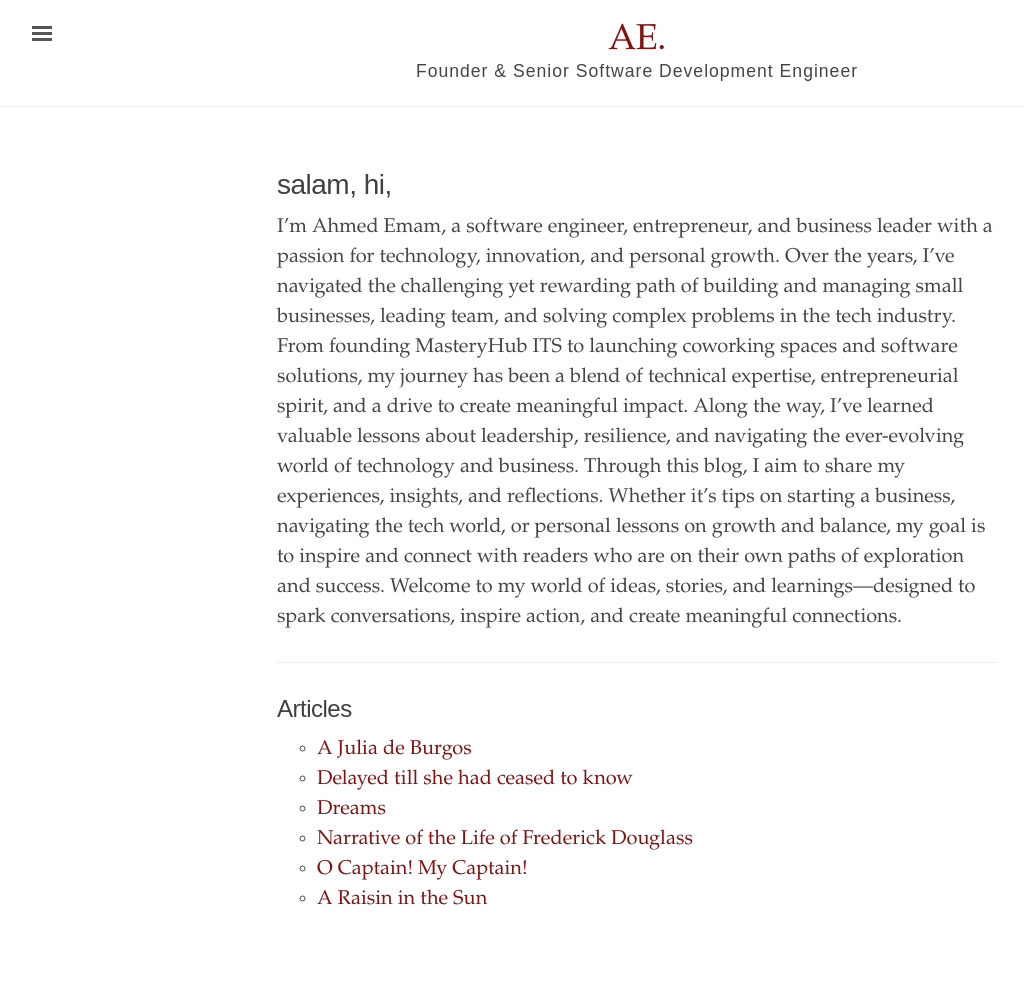
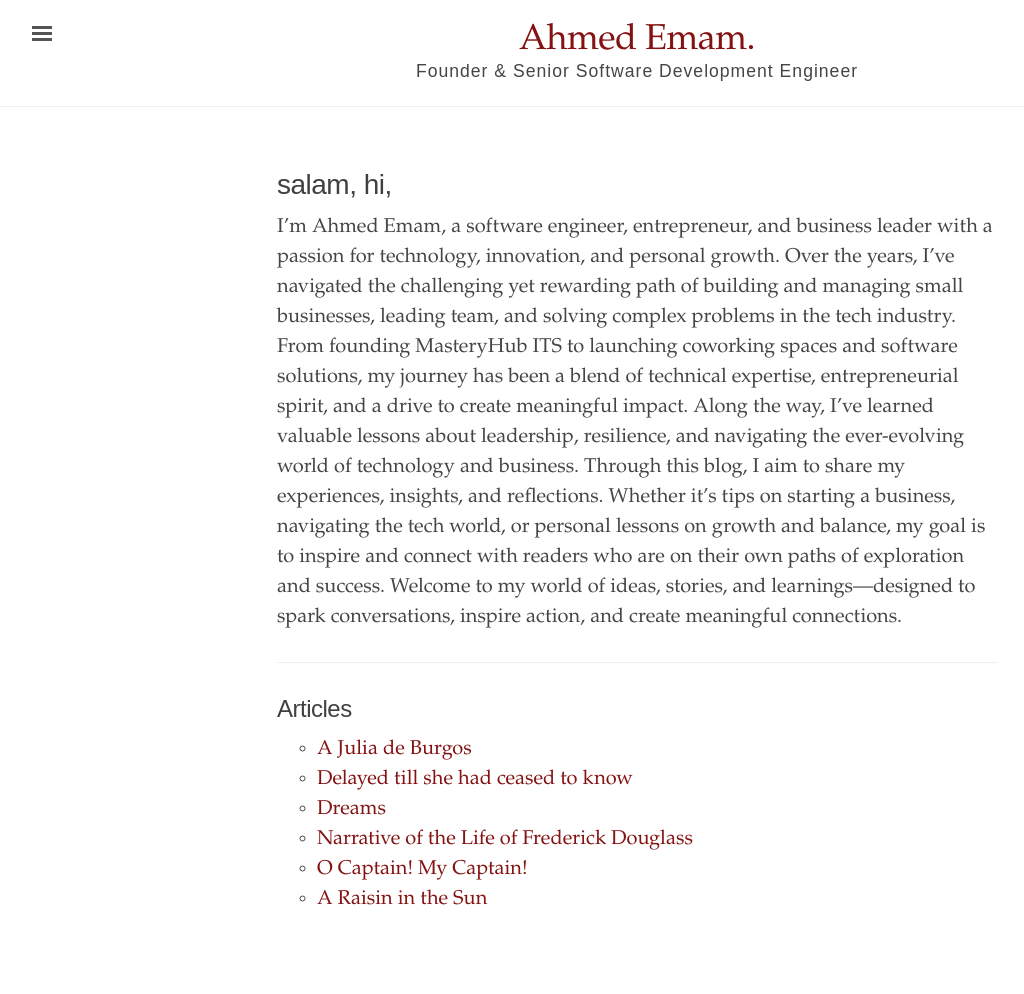
Before and after one commit to ahmedemam/ahmedemam.github.io, a Jekyll site: the page built from index.html, in a window 1280 px wide. Shown: the whole page, without its empty margins (3-1027 px from the left). Built offline with Jekyll 4.4.1, drawn with Linux system fonts in a browser that asks for light colours.

Commit message:
initial jekyll project - Ed to Ae/AE

```diff
--- a/_config.yml
+++ b/_config.yml
@@ -1,11 +1,11 @@
 # Built with Jekyll 3.6.0
 
 # Setup
-title:               AE.
+title:               Ahmed Emam.
 tagline:             'Founder & Senior Software Development Engineer'
 description:         'Ahmed Emam - Son, Brother, Friend, Founder, Entrepreneur, and Senior Software Development Engineer.'
-url:                 'https://github.com/ahmedemam'
-baseurl:             '/ed'
+url:                 'https://ahmedemam.github.io'
+baseurl:             '/ae'
 
 # About/contact
 author:
```
